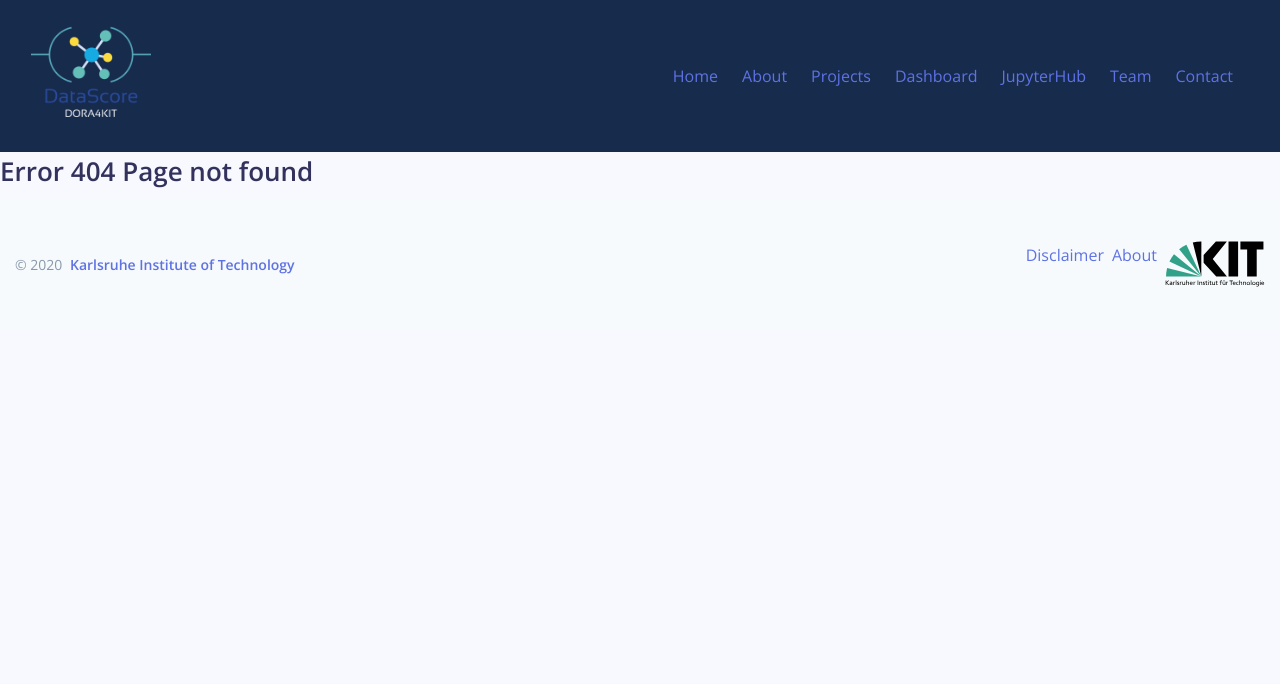
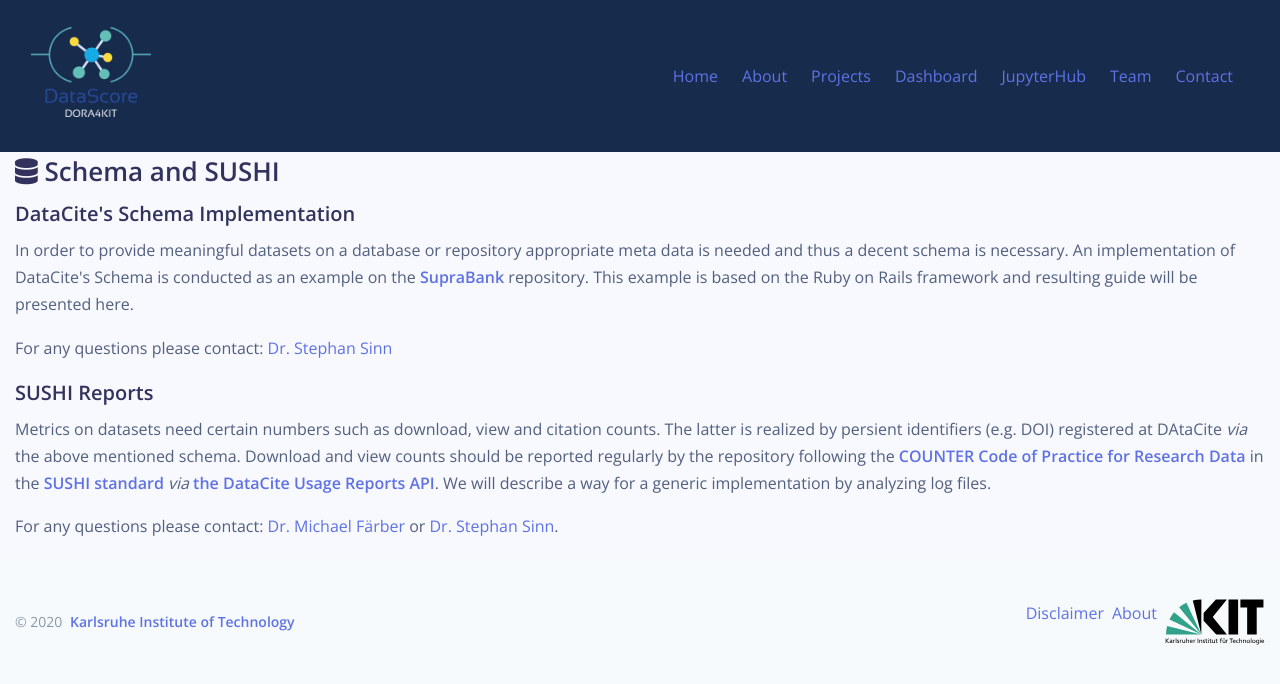
Before and after one commit to ASDSE/datascore-reactjs, a React (Create React App) app: page /schema in a window 1280 px wide. Before the commit this address had no page. Shown: the top 684 px of the page. Built offline with nearby package versions, Linux system fonts and the light colour scheme.

Commit message:
update of project descriptions

```diff
--- a/src/App.js
+++ b/src/App.js
@@ -13,11 +13,8 @@ class App extends React.Component {
         <Alert color="danger">
           This is not yet the final version of the project website, everything is constantly changing! No content here is yet a valid expression of our opinion or any scientific result.
         </Alert>
-        <h1><i className="fas fa-chart-pie" />  Projects  </h1>
         <ProjectCards />
-        <h1><i className="fas fa-users" />  Team </h1>
         <Team />
-        <h1> <i className="fas fa-globe" />  Supporters</h1>
         <AdvisoryBoard />
       </Container>
     )
--- a/src/index.js
+++ b/src/index.js
@@ -17,6 +17,9 @@
   import Dashboard from 'views/Dashboard'
   import ProjectCards from "views/Projects";
   import JupyterHub from "views/JupyterHub";
+  import Education from "views/projects/Education";
+  import Schema from "views/projects/Schema";
+  import SemanticWeb from "views/projects/SemanticWeb";
   import Navbars from "components/Navbars/Navbars.js";
   import Footer from "components/Footers/MainFooter"
 
@@ -38,6 +41,9 @@
                   <Route exact path="/disclaimer" component={Disclaimer} />
                   <Route exact path="/dashboard" component={Dashboard} />
                   <Route exact path="/jupyterhub" component={JupyterHub} />
+                  <Route exact path="/education" component={Education} />
+                  <Route exact path="/semantic" component={SemanticWeb} />
+                  <Route exact path="/schema" component={Schema} />
 
 
                   <Route component={Error404} />
--- a/src/views/About.js
+++ b/src/views/About.js
@@ -4,7 +4,7 @@ class About extends React.Component {
   render() {
     return (
       <Container fluid>
-        <h1>DataScore Project Description</h1>
+        <h1> <i className="fas fa-project-diagram" /> DataScore Project Description</h1>
           <p>
             The DataScore as a project of the <a className="font-weight-bold" href="https://www.forschungsdaten.info/praxis-kompakt/english-pages/glossary/#c403896" target="_blank">Research Data Management (RDM)</a> engagement pursues the realizations of the <a className="font-weight-bold" href="https://sfdora.org/" target="_blank">San Francisco Declaration of Research Assessment</a> (DORA).
           </p>
--- a/src/views/AdvisoryBoard.js
+++ b/src/views/AdvisoryBoard.js
@@ -1,7 +1,20 @@
 import React from 'react'
+import { Card, CardDeck, CardBody, CardTitle, Container, Row, Col } from "reactstrap";
 class AdvisoryBoard extends React.Component {
   render() {
-    return <h1>Supporters</h1>
+    return (
+
+        <>
+          <div className="header pb-8 pt-5 pt-md-1">
+            <Container fluid>
+              <h1> <i className="fas fa-globe" />  Supporters</h1>
+              <div className="header-body">
+
+              </div>
+            </Container>
+          </div>
+        </>
+    );
   }
 }
 
--- a/src/views/Contact.js
+++ b/src/views/Contact.js
@@ -4,7 +4,7 @@ class Contact extends React.Component {
   render() {
     return (
       <Container fluid>
-        <h1>Contact</h1>
+        <h1><i className="far fa-envelope"/> Contact</h1>
         <p>
           We are very happy for any contribution to the DataScore project.
         </p>
--- a/src/views/Dashboard.js
+++ b/src/views/Dashboard.js
@@ -47,25 +47,29 @@ function Dashboard(props){
   return (
 
     <Container fluid>
-      <h1>Dashboard</h1>
+      <h1><i className="fas fa-chart-line"></i> Dashboard</h1>
         {error && <p>{error.message}</p>}
         {loading && <p>Loading...</p>}
-      <Col md="4">
         <FormGroup>
+          <Row>
+            <Col md="9">
               <Input
                 type="text"
                 onChange={event => setOrcid(event.target.value)}
                 placeholder="Enter your ORCID URL e.g. https://orcid.org/0000-0002-2906-2577"
                 />
+            </Col>
+            <Col md='3'>
               <Button onClick={() => getData({
                   variables: {orcid}
                 })
               }>
               Load Datasets
             </Button>
-          <p>Missing input will load a representative example.</p>
+            </Col>
+          </Row>
+          <p>Missing input will load a representative example. For any question please contact<a href="mailto: stephan.sinn@kit.edu"> Dr. Stephan Sinn </a></p>
         </FormGroup>
-      </Col>
       <InfoCards Name={data ? data.person.name :"Nobody"} Orcid={data ? data.person.id : "0000"} Datasets={data ? data.person.datasets.nodes: []}/>
       <Row>
         <Col>
--- a/src/views/JupyterHub.js
+++ b/src/views/JupyterHub.js
@@ -5,12 +5,12 @@ class JupyterHub extends React.Component {
     return (
       <Container fluid>
 
-        <h1>DataScore's Jupyter Hub</h1>
+        <h1><i className="fas fa-globe-europe"/> DataScore's Jupyter Hub</h1>
             <p>The JupyterHub as a collaborative Jupyter Notebooks server is our development platform of different analysis of datasets metrics.</p>
-            <p>The python programming lanuage as the core language of Jupyter Lab features versatile data science packages such as numpy and pandas. These packages alongside <a className="font-weight-bold" href="https://support.datacite.org/docs/datacite-graphql-api-guide" target="_blank">DataCite's GraphQL API</a> allows us to process real dataset metrics with theoretical models</p>
-            <p>The resluting Jupyter Notebooks will be shared with the scientific comunity <em>via</em> <a className="font-weight-bold" href="https://github.com/ASDSE/datascore_public_jupnbs" target="_blank">GitHub</a> and <a className="font-weight-bold" href="https://mybinder.org/v2/gh/ASDSE/datascore_public_jupnbs/master?filepath=DataCite_Researcher.ipynb" target="_blank">Binder</a>.</p>
+            <p>The python programming lanuage as the core language of Jupyter Lab features versatile data science packages such as numpy and pandas. These packages alongside <a className="font-weight-bold" href="https://support.datacite.org/docs/datacite-graphql-api-guide" target="_blank" rel="noreferrer">DataCite's GraphQL API</a> allows us to process real dataset metrics with theoretical models</p>
+            <p>The resluting Jupyter Notebooks will be shared with the scientific comunity <em>via</em> <a className="font-weight-bold" href="https://github.com/ASDSE/datascore_public_jupnbs" target="_blank" rel="noreferrer">GitHub</a> and <a className="font-weight-bold" href="https://mybinder.org/v2/gh/ASDSE/datascore_public_jupnbs/master?filepath=DataCite_Researcher.ipynb" target="_blank" rel="noreferrer">Binder</a>.</p>
             <p>You are very welcome to use our JupyterHub. Please follow the ReadMe on our GitHub repository.</p>
-            <p> For any questions and access request, please contact <a href="mailto: stephan.sinn@kit.edu" className="font-weight-bold" >Dr. Stephan Sinn</a> </p>
+            <p> For any questions and access request, please contact <a href="mailto: stephan.sinn@kit.edu" >Dr. Stephan Sinn</a> </p>
             <Button
               className="mt-auto"
               color="default"
--- a/src/views/Projects.js
+++ b/src/views/Projects.js
@@ -12,8 +12,8 @@ function ProjectCards() {
   return (
     <>
       <div className="header pb-8 pt-5 pt-md-1">
-
         <Container fluid>
+          <h1><i className="fas fa-chart-pie" />  Projects  </h1>
           <div className="header-body">
             {/* Card projects */}
             <Row className="pt-3 justify-content-md-center">
@@ -24,9 +24,9 @@ function ProjectCards() {
             </Row>
             <Row className="pt-3 justify-content-md-center">
               <CardDeck className="col-10 justify-content-md-center">
-                <ProjectCard title="Semantic Web" cardImage = {semantic} text="Implementation of RDF Layers on a PostgreSQL database" maxWidth="25rem" buttonTitle="Read More" buttonColor="info" />
-                <ProjectCard title="Data Aggregation" cardImage = {aggregation} text="DataCite's Dataset Schema as showcase implementation including SUSHI based DatasetReports" maxWidth="25rem" buttonTitle="Read More" buttonColor="info" />
-                <ProjectCard title="Education and Training" cardImage = {education} text="Recommendations and best practice guides for academia and repository operators." maxWidth="25rem" buttonTitle="Read More" buttonColor="info" />
+                <ProjectCard title="Semantic Web" link="/semantic" cardImage = {semantic} text="Implementation of RDF Layers on a PostgreSQL database" maxWidth="25rem" buttonTitle="Read More" buttonColor="info" />
+                <ProjectCard title="Data Aggregation" link="/schema" cardImage = {aggregation} text="DataCite's Dataset Schema as showcase implementation including SUSHI based DatasetReports" maxWidth="25rem" buttonTitle="Read More" buttonColor="info" />
+                <ProjectCard title="Education and Training" link="/education" cardImage = {education} text="Recommendations and best practice guides for academia and repository operators." maxWidth="25rem" buttonTitle="Read More" buttonColor="info" />
               </CardDeck>
             </Row>
 
--- a/src/views/Team.js
+++ b/src/views/Team.js
@@ -16,8 +16,8 @@ function Team() {
   return (
     <>
       <div className="header pb-8 pt-5 pt-md-1">
-
         <Container fluid>
+          <h1><i className="fas fa-users" />  Team </h1>
           <div className="header-body">
             {/* Cards team */}
 
--- a/src/views/projects/Education.js
+++ b/src/views/projects/Education.js
@@ -0,0 +1,21 @@
+import React from 'react'
+import { Container } from "reactstrap";
+
+class Education extends React.Component {
+  render() {
+    return (
+      <Container fluid>
+        <h1><i className="fas fa-graduation-cap" /> Education and Training</h1>
+          <p>
+            The DataScore Project offers training for educating students at all stages. Furthermore, we offer education guidelines and recommendations for repository operators.
+            There is more to come soon.
+          </p>
+          <p>
+            For any questions please contact: <a href="mailto:manuel.tsotsalas@kit.edu">Dr. Manuel Tsotsalas</a> or
+            <a href="mailto:axel.loewe@kit.edu"> Dr. Axel Loewe</a>.
+          </p>
+      </Container>
+    );
+  }
+}
+export default Education
--- a/src/views/projects/Schema.js
+++ b/src/views/projects/Schema.js
@@ -0,0 +1,32 @@
+import React from 'react'
+import { Container } from "reactstrap";
+
+class Schema extends React.Component {
+  render() {
+    return (
+      <Container fluid>
+        <h1><i className="fas fa-database" /> Schema and SUSHI</h1>
+        <h2>DataCite's Schema Implementation</h2>
+          <p>
+            In order to provide meaningful datasets on a database or repository appropriate meta data is needed and thus a decent schema is necessary.
+            An implementation of DataCite's Schema is conducted as an example on the <a href="https://suprabank.org" target="_blank" rel="noreferrer" className="font-weight-bold">SupraBank</a> repository. This example is based on the Ruby on Rails framework and resulting guide will be presented here.
+          </p>
+          <p>
+            For any questions please contact: <a href="mailto:stephan.sinn@kit.edu" >Dr. Stephan Sinn</a>
+          </p>
+        <h2>SUSHI Reports</h2>
+          <p>
+            Metrics on datasets need certain numbers such as download, view and citation counts. The latter is realized by persient identifiers (e.g. DOI) registered at DAtaCite <em>via</em> the above mentioned schema. Download and view counts should be reported regularly by the repository following the <a href="https://www.projectcounter.org/" target="_blank" rel="noreferrer" className="font-weight-bold">COUNTER Code of Practice for Research Data</a> in the
+          <a href="https://github.com/datacite/sashimi/blob/master/lib/sushi_schema/sushi_usage_schema.json" target="_blank" rel="noreferrer" className="font-weight-bold"> SUSHI standard </a> <em>via</em>
+            <a href="https://support.datacite.org/docs/usage-reports-api-guide" target="_blank" rel="noreferrer" className="font-weight-bold"> the DataCite Usage Reports API</a>.
+              We will describe a way for a generic implementation by analyzing log files.
+          </p>
+          <p>
+            For any questions please contact: <a href="mailto:michael.faerber@kit.edu" >Dr. Michael Färber</a> or
+            <a href="mailto:stephan.sinn@kit.edu"> Dr. Stephan Sinn</a>.
+          </p>
+      </Container>
+    );
+  }
+}
+export default Schema
--- a/src/views/projects/SemanticWeb.js
+++ b/src/views/projects/SemanticWeb.js
@@ -0,0 +1,19 @@
+import React from 'react'
+import { Container } from "reactstrap";
+
+class SemanticWeb extends React.Component {
+  render() {
+    return (
+      <Container fluid>
+        <h1><i className="fas fa-code-branch" /> Semantic Web and SPARQL</h1>
+          <p>
+            We demonstrate the implemenetation of an additional RDF layer following the ODB standard onto a PostgreSQL database in order to enable access with a SPARQL interface.
+          </p>
+          <p>
+            For any questions please contact: <a href="mailto:tobias.kaefer@kit.edu">Dr. Tobias Käfer</a>
+          </p>
+      </Container>
+    );
+  }
+}
+export default SemanticWeb
```
Lines whose indentation alone changed are shown as unchanged.
